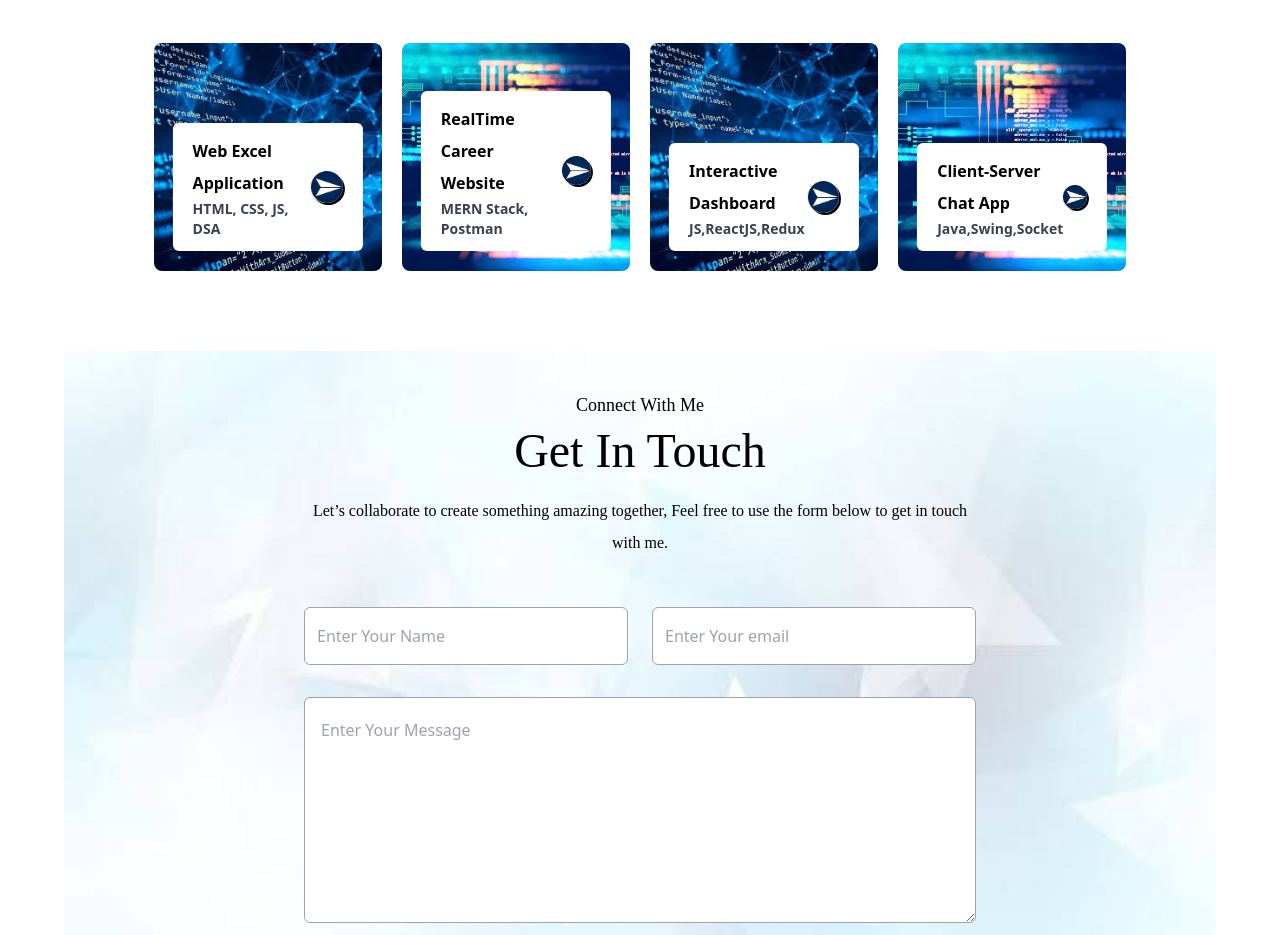
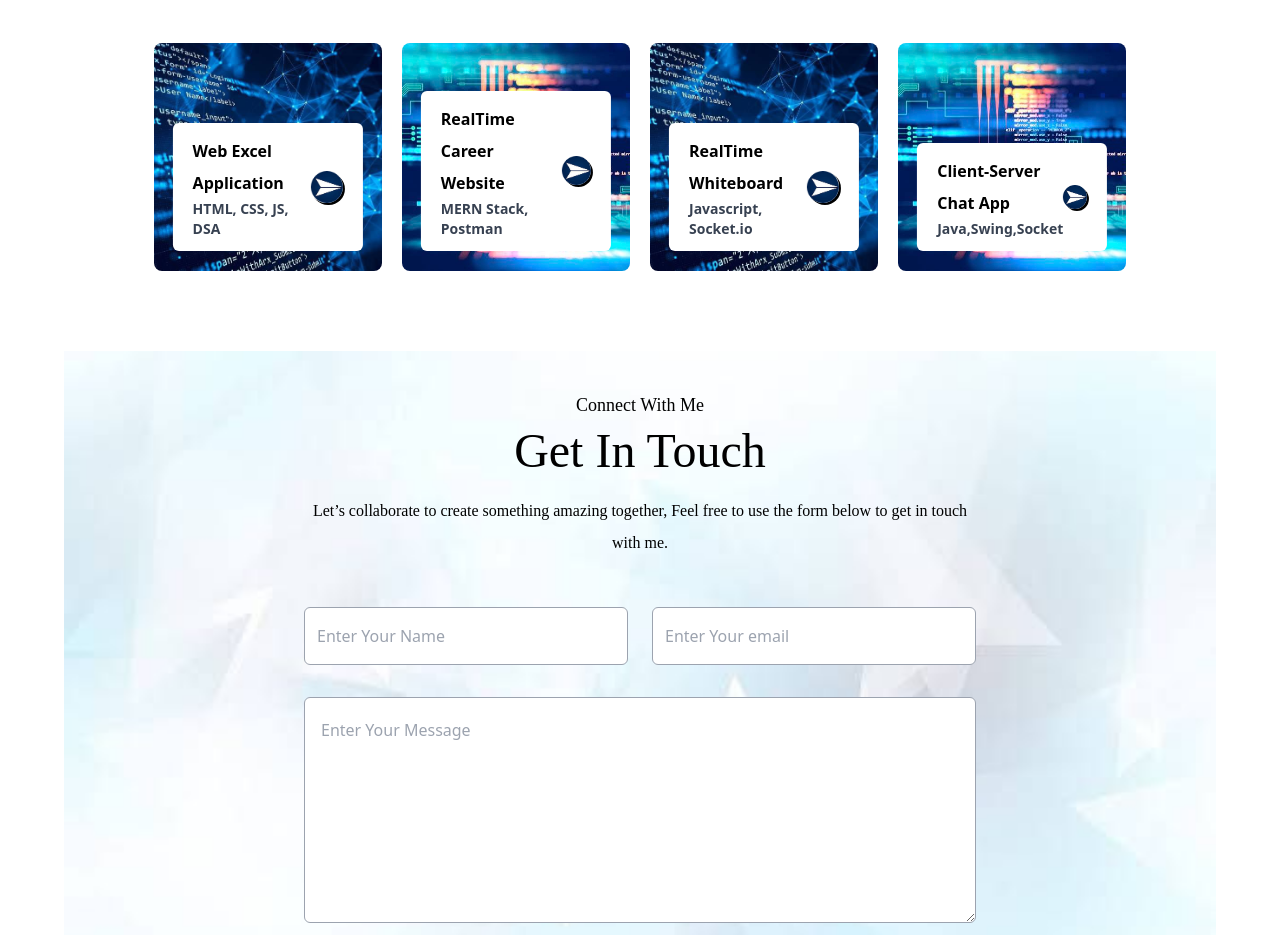
Before and after one commit to shwetha-245/Portfolio_Website, a plain HTML site: page index.html in a window 1280 px wide. Shown: the part 2640-3575 px from the top of the page. Drawn offline with nearby package versions, Linux system fonts and the light colour scheme; a web font is replaced by a local one.

Commit message:
Update index.html

```diff
--- a/index.html
+++ b/index.html
@@ -322,11 +322,11 @@
 
         <div class="bg-white w-10/12 rounded-md absolute bottom-5 left-1/2 -translate-x-1/2 py-3 px-5 flex items-center justify-between duration-500 group-hover:bottom-7">
             <div>
-                <h2 class="font-semibold">Interactive Dashboard</h2>
-                <P class="text-sm text-gray-700"><B>JS,ReactJS,Redux</B></P>
+                <h2 class="font-semibold">RealTime Whiteboard</h2>
+                <P class="text-sm text-gray-700"><B>Javascript, Socket.io</B></P>
             </div>
             <div class="bottom rounded-full border-black w-12 aspect-square flex items-center justify-center shadow-[2px_2px_0_#000] group-hover:bg-purple-600 transition">
-                <a href="https://github.com/shwetha-245/react_project">
+                <a href="https://shwetha-245.github.io/Whiteboard_SM/">
                     <img src="./images/sendd.png" alt=" " class="w-8">
                 </a>
             </div>
```
